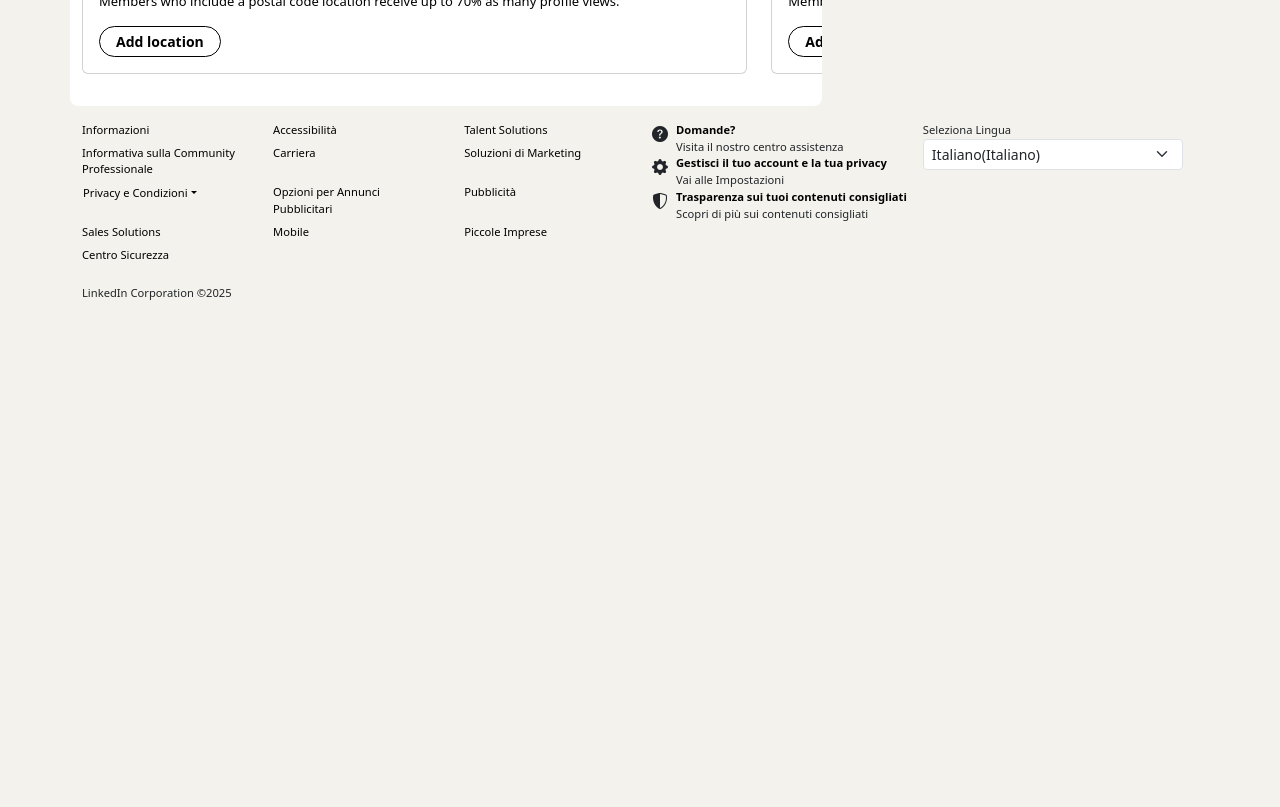
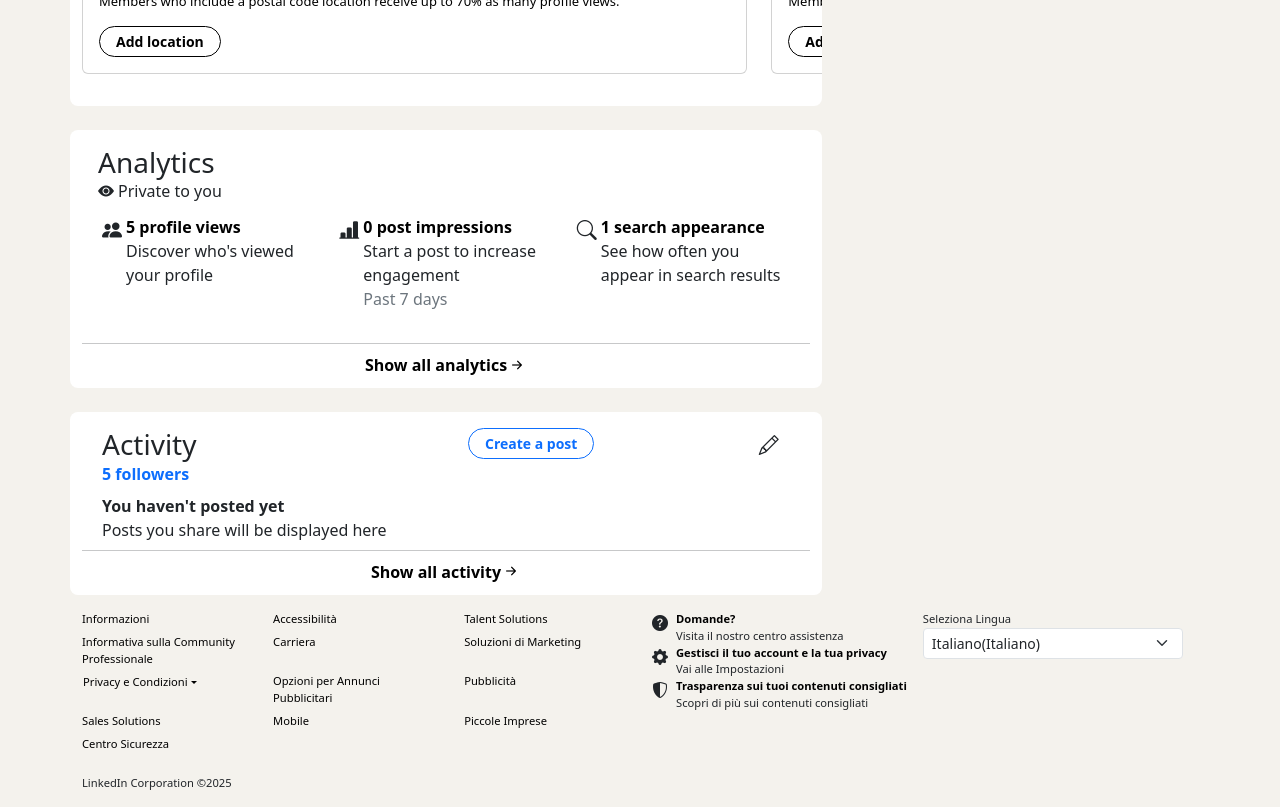
Before and after one commit to Gianlu201/LinkedIn-Clone, a React (Vite) app in the folder linkedin-team1/: page / in a window 1280 px wide. Shown: the part 1240-2047 px from the top of the page. Before the commit the page ends 1558 px from the top, so only its background shows below. Built offline with nearby package versions, Linux system fonts and the light colour scheme.

Commit message:
creati analytics e activity

```diff
--- a/linkedin-team1/src/App.css
+++ b/linkedin-team1/src/App.css
@@ -103,17 +103,29 @@ h6 {
   font-size: small;
 }
 
+.btnAnalytics:hover {
+  background-color: #f3f3f3 !important;
+}
+
+.matitina {
+  position: absolute;
+  top: 18px;
+  left: 90%;
+}
+
 /* CSS FOOTER */
 
 footer {
   font-size: 0.7em;
 }
-footer a {
+footer a,
+.mainLink {
   color: black;
   text-decoration: none;
 }
 footer a:hover,
-.drop-list:hover {
+.drop-list:hover,
+.mainLink:hover {
   color: #0a66c2;
   text-decoration: underline;
 }
--- /dev/null
+++ b/linkedin-team1/src/components/ActivityComp.jsx
@@ -0,0 +1,35 @@
+/* eslint-disable react/no-unescaped-entities */
+import { Container, Row, Col, Button } from "react-bootstrap";
+
+const ActivityComp = () => {
+  return (
+    <Container fluid className=" bg-white mt-4 rounded-3 position-relative">
+      <Row className="ms-2 align-items-md-start">
+        <Col xs={12} md={6} className="mt-3 mb-2">
+          <h3>Activity</h3>
+          <p className=" text-primary fw-bold">5 followers</p>
+        </Col>
+        <i className="bi bi-pencil fs-5 matitina"></i>
+        <Col xs={12} md={6} className="mt-md-3 mb-2">
+          <Button className="btn btn-sm border-primary bg-transparent text-primary rounded-4 btnPSection px-3 fw-bold">
+            Create a post
+          </Button>
+        </Col>
+        <Col xs={12}>
+          <p className=" fw-bold">You haven't posted yet</p>
+          <p>Posts you share will be displayed here</p>
+        </Col>
+      </Row>
+      <hr className="mt-2 mb-0" />
+      <Row>
+        <Col>
+          <Button className=" bg-transparent w-100 border-0 text-black mt-0 pb-2 fw-bold d-flex align-items-center justify-content-center btnAnalytics">
+            Show all activity <i className="bi bi-arrow-right-short fs-5"></i>
+          </Button>
+        </Col>
+      </Row>
+    </Container>
+  );
+};
+
+export default ActivityComp;
--- /dev/null
+++ b/linkedin-team1/src/components/AnalyticsComp.jsx
@@ -0,0 +1,61 @@
+/* eslint-disable react/no-unescaped-entities */
+
+import { Container, Row, Col, Button } from "react-bootstrap";
+
+const AnalyticsComp = () => {
+  return (
+    <Container fluid className=" bg-white mt-4 rounded-3">
+      <Row>
+        <Col xs={12} className="mt-3 mb-2 ms-3">
+          <h3>Analytics</h3>
+          <p>
+            <i className="bi bi-eye-fill me-1"></i>
+            Private to you
+          </p>
+        </Col>
+      </Row>
+      <Row className="mx-2 mt-1">
+        <Col xs={12} lg={4} className="d-flex mb-4">
+          <i className="bi bi-people-fill fs-5"></i>
+          <div className=" ms-1">
+            <a href="#" className="mainLink fw-bold">
+              5 profile views
+            </a>
+            <p>Discover who's viewed your profile</p>
+          </div>
+        </Col>
+
+        <Col xs={12} lg={4} className=" d-flex mb-4">
+          <i className="bi bi-bar-chart-line-fill fs-5"></i>
+          <div className="ms-1">
+            <a href="#" className="mainLink fw-bold">
+              0 post impressions
+            </a>
+            <p>Start a post to increase engagement</p>
+            <p className=" text-secondary">Past 7 days</p>
+          </div>
+        </Col>
+
+        <Col xs={12} lg={4} className=" d-flex">
+          <i className="bi bi-search fs-5"></i>
+          <div className=" ms-1">
+            <a href="#" className="mainLink fw-bold">
+              1 search appearance
+            </a>
+            <p>See how often you appear in search results</p>
+          </div>
+        </Col>
+      </Row>
+      <hr className="mt-2 mb-0" />
+      <Row>
+        <Col>
+          <Button className=" bg-transparent w-100 border-0 text-black mt-0 pb-2 fw-bold d-flex align-items-center justify-content-center btnAnalytics">
+            Show all analytics <i className="bi bi-arrow-right-short fs-5"></i>
+          </Button>
+        </Col>
+      </Row>
+    </Container>
+  );
+};
+
+export default AnalyticsComp;
--- a/linkedin-team1/src/components/MainComponent.jsx
+++ b/linkedin-team1/src/components/MainComponent.jsx
@@ -1,6 +1,8 @@
 import ProfileComp from "./ProfileComp";
 import { Container, Row, Col } from "react-bootstrap";
 import SuggestedComp from "./SuggestedComp";
+import AnalyticsComp from "./AnalyticsComp";
+import ActivityComp from "./ActivityComp";
 
 const MainComponent = () => {
   return (
@@ -9,6 +11,8 @@ const MainComponent = () => {
         <Col xs={12} md={8}>
           <ProfileComp />
           <SuggestedComp />
+          <AnalyticsComp />
+          <ActivityComp />
         </Col>
         <Col xs={0} md={4}></Col>
       </Row>
```
